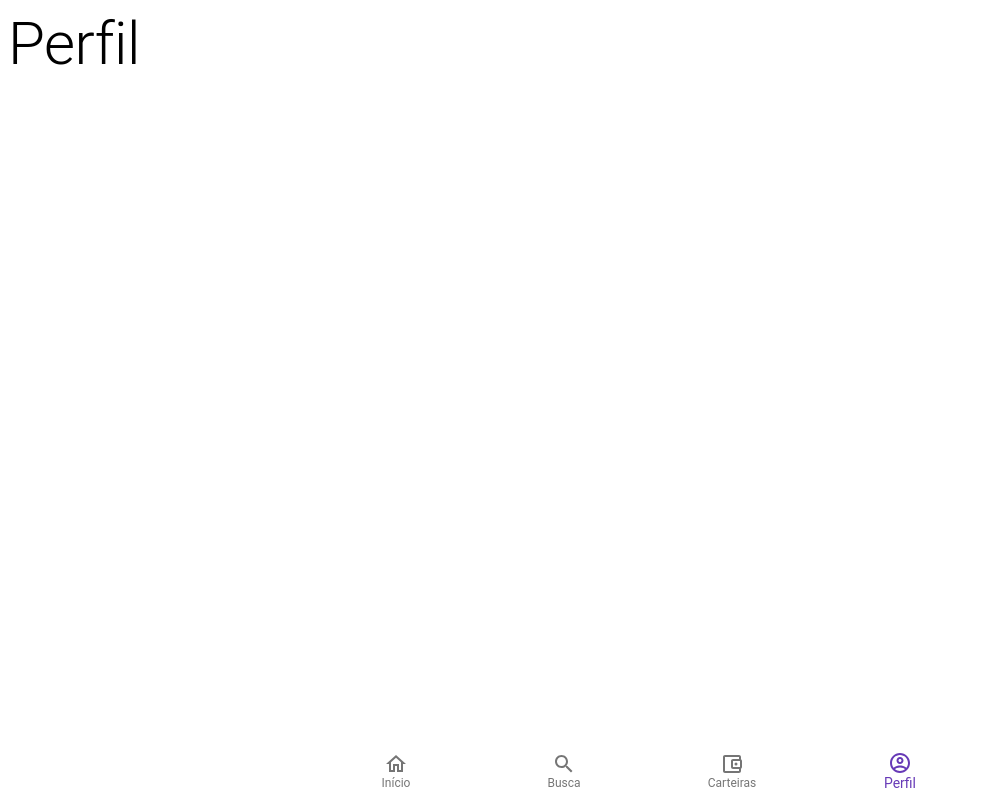
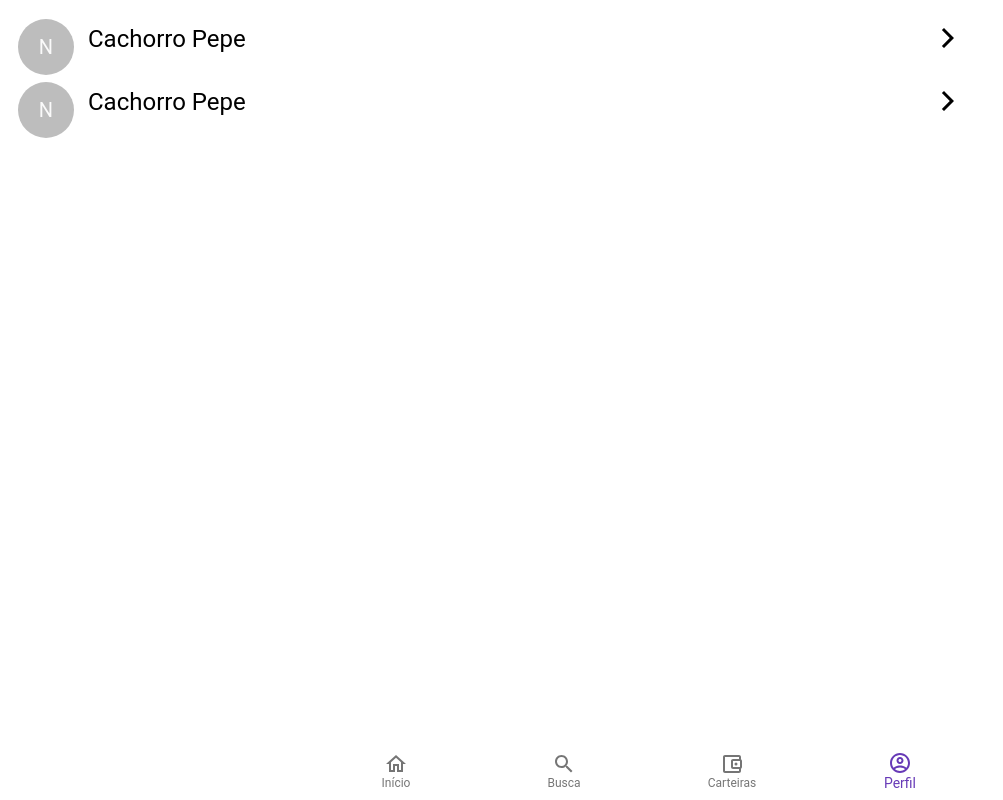
Before and after one commit to GCAS-UFF/civa-pet-web, a React (Create React App) app: page /profile in a window 1280 px wide. Shown: the whole page, without its empty margins (0-1003 px from the left). Built offline with nearby package versions, Linux system fonts and the light colour scheme.

Commit message:
feat: adding itempet component

```diff
--- /dev/null
+++ b/src/components/ItemPet/ItemPet.tsx
@@ -0,0 +1,72 @@
+import React from 'react';
+import Grid from '@material-ui/core/Grid';
+import Avatar from '@material-ui/core/Avatar';
+import Typography from '@material-ui/core/Typography';
+import Tooltip from '@material-ui/core/Tooltip';
+import ArrowIcon from '@material-ui/icons/ArrowForwardIos';
+import { makeStyles, createStyles, Theme } from '@material-ui/core/styles';
+import { deepOrange, deepPurple } from '@material-ui/core/colors';
+
+const useStyles = makeStyles((theme: Theme) =>
+  createStyles({
+    root: {},
+    orange: {
+      color: theme.palette.getContrastText(deepOrange[500]),
+      backgroundColor: deepOrange[500],
+    },
+    purple: {
+      color: theme.palette.getContrastText(deepPurple[500]),
+      backgroundColor: deepPurple[500],
+    },
+    card: {
+      marginLeft: 10,
+      marginTop: 11,
+    },
+    title: {
+      marginLeft: 10,
+    },
+    avatar: {
+      height: theme.spacing(7),
+      width: theme.spacing(7),
+    },
+    arrow: {
+      marginLeft: 120,
+      marginTop: 2.5,
+    },
+  })
+);
+
+const style = {
+  marginTop: 3,
+};
+
+function ItemPet() {
+  const classes = useStyles();
+
+  return (
+    <div>
+      <Grid className={classes.card} container spacing={1}>
+        <Grid>
+          <Avatar className={classes.avatar}>N</Avatar>
+        </Grid>
+        <Grid className={classes.title} container item xs={8}>
+          <Typography variant="h5" component="h5">
+            Cachorro Pepe
+          </Typography>
+        </Grid>
+        <Grid container item xs={1}>
+          <Tooltip
+            placement="right"
+            style={style}
+            title="Arrow"
+            aria-label="arrow"
+          >
+            <ArrowIcon />
+          </Tooltip>
+        </Grid>
+      </Grid>
+    </div>
+  );
+}
+
+export default ItemPet;
--- a/src/pages/Profile.tsx
+++ b/src/pages/Profile.tsx
@@ -1,14 +1,14 @@
 import React from 'react';
-import { Typography, Grid } from '@material-ui/core';
+import { Grid } from '@material-ui/core';
 import { NavMenuTab } from '../components/BottomNavbar/NavMenuTab.enum';
 import BottomNavbar from '../components/BottomNavbar/BottomNavbar';
+import ItemPet from '../components/ItemPet/ItemPet';
 
 const Profile = () => {
   return (
-    <Grid container>
-      <Typography role="h1" variant="h2">
-        Perfil
-      </Typography>
+    <Grid container direction="column">
+      <ItemPet />
+      <ItemPet />
       <BottomNavbar tab={NavMenuTab.PROFILE} />
     </Grid>
   );
```
Also changed, not shown: public/1.jpg (added), 1 other file (tests, documents, lock files or other folders).
